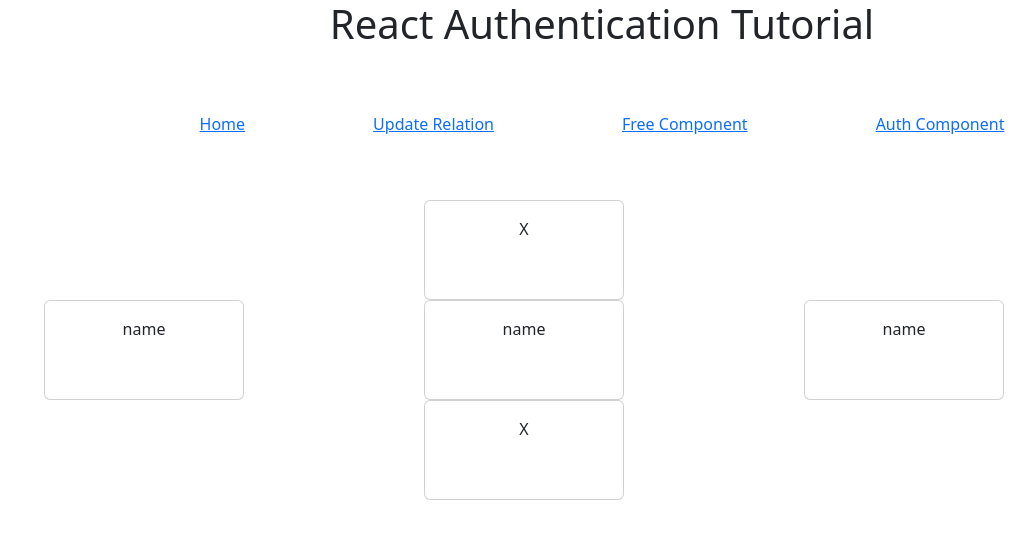
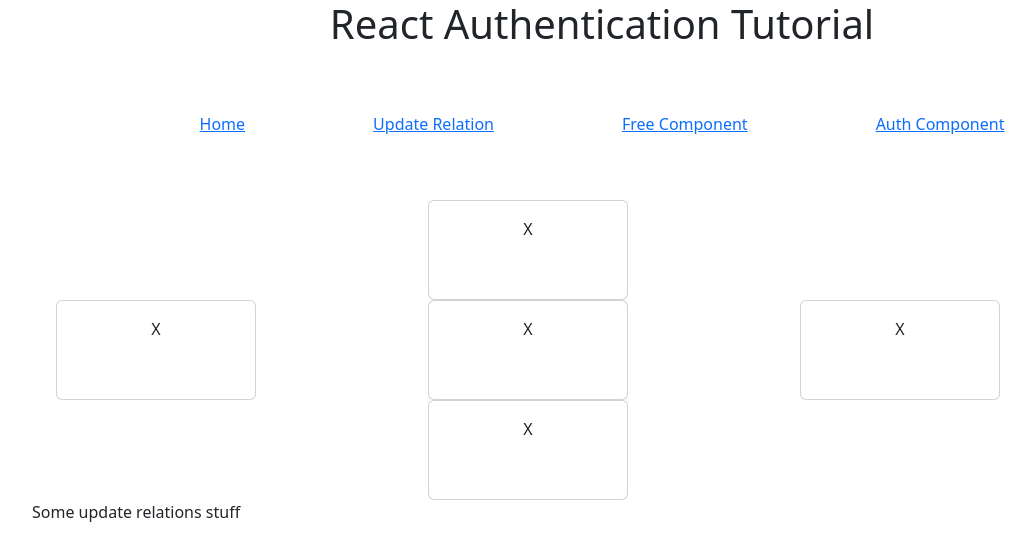
Before and after one commit to livotron/domo, a React (Create React App) app in the folder client/: page /update-relation in a window 1280 px wide. Shown: the top 560 px of the page, without its empty margins (38-1074 px from the left). Built offline with nearby package versions, Linux system fonts and the light colour scheme; no server answers; sample sign-in values are in the browser's storage.

Commit message:
Added display partners

```diff
--- /dev/null
+++ b/client/src/features/user/DisplayPartners.tsx
@@ -0,0 +1,52 @@
+import { FormEvent, useEffect, useState } from "react";
+import { loginUser, registerUser } from "./userApi";
+import { Form, Button, Col, Row, Container } from "react-bootstrap";
+import { Direction, Partner } from "./types";
+import { UserBox } from "./UserBox";
+import { useSelector } from "react-redux";
+import { RootState } from "app/rootReducer";
+
+const getPartnerName = (partner: Partner | undefined) => {
+  return partner ? partner.user.name : "X";
+};
+
+export const DisplayPartners = () => {
+  const userName = useSelector((state: RootState) => state.user.user.name);
+  const partners = useSelector((state: RootState) => state.user.partners);
+  const sortedPartners = [
+    partners.find((partner) => partner.direction === Direction.up),
+    partners.find((partner) => partner.direction === Direction.right),
+    partners.find((partner) => partner.direction === Direction.down),
+    partners.find((partner) => partner.direction === Direction.left),
+  ];
+
+  return (
+    <Container>
+      <Row>
+        <Col></Col>
+        <Col>
+          <UserBox name={getPartnerName(sortedPartners[0])} />
+        </Col>
+        <Col></Col>
+      </Row>
+      <Row>
+        <Col>
+          <UserBox name={getPartnerName(sortedPartners[3])} />
+        </Col>
+        <Col>
+          <UserBox name={userName} />
+        </Col>
+        <Col>
+          <UserBox name={getPartnerName(sortedPartners[1])} />
+        </Col>
+      </Row>
+      <Row>
+        <Col></Col>
+        <Col>
+          <UserBox name={getPartnerName(sortedPartners[2])} />
+        </Col>
+        <Col></Col>
+      </Row>
+    </Container>
+  );
+};
--- a/client/src/features/user/UpdateRelationForm.tsx
+++ b/client/src/features/user/UpdateRelationForm.tsx
@@ -1,57 +1,25 @@
-import { FormEvent, useEffect, useState } from "react";
-import { loginUser, registerUser } from "./userApi";
 import { Form, Button, Col, Row, Container } from "react-bootstrap";
-import { Direction } from "./types";
-import { UserBox } from "./UserBox";
+import { Direction, Partner } from "./types";
+import { useSelector } from "react-redux";
+import { RootState } from "app/rootReducer";
+import { DisplayPartners } from "./DisplayPartners";
 
 export const UpdateRelationForm = () => {
-  const [name, setName] = useState<string>("");
-  const [partner, setPartner] = useState<string>("");
-  const [password, setPassword] = useState<string>("");
-  const [registered, setRegistered] = useState<boolean>(false);
-  const [error, setError] = useState<string>("");
+  const userName = useSelector((state: RootState) => state.user.user.name);
+  const partners = useSelector((state: RootState) => state.user.partners);
+  const sortedPartners = [
+    partners.find((partner) => partner.direction === Direction.up),
+    partners.find((partner) => partner.direction === Direction.right),
+    partners.find((partner) => partner.direction === Direction.down),
+    partners.find((partner) => partner.direction === Direction.left),
+  ];
 
-  const handleSubmit = async (e: FormEvent) => {
-    e.preventDefault();
-    setRegistered(false);
-    setError("");
-    // try {
-    //   const res = await loginUser({ name, password });
-    //   console.log(res);
-    //   localStorage.setItem("TOKEN", res.token);
-    //   localStorage.setItem("TOKEN", res.token);
-    // } catch (e: any) {
-    //   console.error(e);
-    //   setError(e.response.data.message);
-    // }
-  };
-
-  useEffect(() => {
-    // me().then(({ name: userName }) => {
-    //   setName(userName);
-    // });
-  }, []);
   return (
     <Container>
-        <Row>
-          <Col></Col>
-          <Col>
-          <UserBox name="" />
-          </Col>
-          <Col></Col>
-        </Row>
-        <Row>
-          <Col><UserBox name={"name"} /></Col>
-          <Col><UserBox name={"name"} /></Col>
-          <Col><UserBox name={"name"} /></Col>
-        </Row>
-        <Row>
-          <Col></Col>
-          <Col>
-          <UserBox name="" />
-          </Col>
-          <Col></Col>
-        </Row>
+      <DisplayPartners />
+      <Row>
+        Some update relations stuff
+      </Row>
     </Container>
   );
 };
--- a/client/src/features/user/types.ts
+++ b/client/src/features/user/types.ts
@@ -11,7 +11,7 @@ export enum Direction {
 }
 
 export type Partner = {
-  direction: ValidationRelation,
+  direction: Direction,
   user: User
 }
 
--- a/client/src/features/user/userSlice.ts
+++ b/client/src/features/user/userSlice.ts
@@ -4,12 +4,12 @@ import { AppDispatch, AppThunk } from "app/store";
 import { getMe, getPartners } from "./userApi";
 
 interface userSliceState {
-  me: User,
+  user: User,
   partners: Partner[]
 }
 
 const initialState: userSliceState = {
-  me: { name: ''},
+  user: { name: ''},
   partners: []
 }
 
@@ -18,7 +18,7 @@ const userSlice = createSlice({
   initialState,
   reducers: {
     receiveMe(state, action: PayloadAction<User>) {
-      state.me = action.payload;
+      state.user = action.payload;
     },
     receivePartners(state, action: PayloadAction<Partner[]>) {
       state.partners = action.payload;
@@ -28,15 +28,13 @@ const userSlice = createSlice({
 
 export const fetchMe = (): AppThunk => async (dispatch: AppDispatch) => {
   const myUser = await getMe();
-  console.log(myUser)
   dispatch(userSlice.actions.receiveMe(myUser));
   dispatch(fetchPartners());
 }
 
 export const fetchPartners = (): AppThunk => async (dispatch: AppDispatch, getState) => {
-  const myPartners = await getPartners(getState().user.me.name);
-  console.log(myPartners)
-  dispatch(userSlice.actions.receivePartners(myPartners));
+  const partners = await getPartners(getState().user.user.name);
+  dispatch(userSlice.actions.receivePartners(partners));
 }
 
 export default userSlice.reducer;
```
